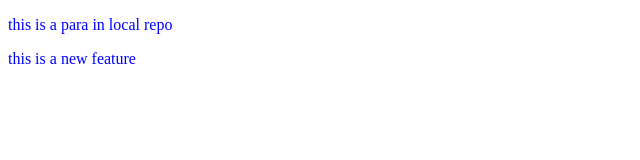
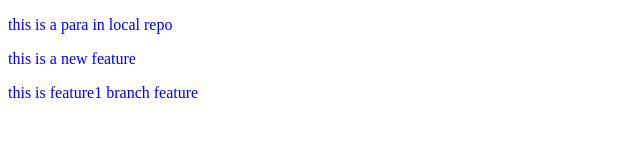
Before and after one commit to kunal2885/localrepo, a plain HTML site: page index.html in a window 1280 px wide. Shown: the whole page, without its empty margins (0-640 px from the left). Drawn offline with Linux system fonts and the light colour scheme.

Commit message:
added feature1 branch feature

```diff
--- a/index.html
+++ b/index.html
@@ -9,5 +9,6 @@
 <body>
     <p>this is a para in local repo</p>
     <p>this is a new feature</p>
+    <p>this is feature1 branch feature</p>
 </body>
 </html>
```
